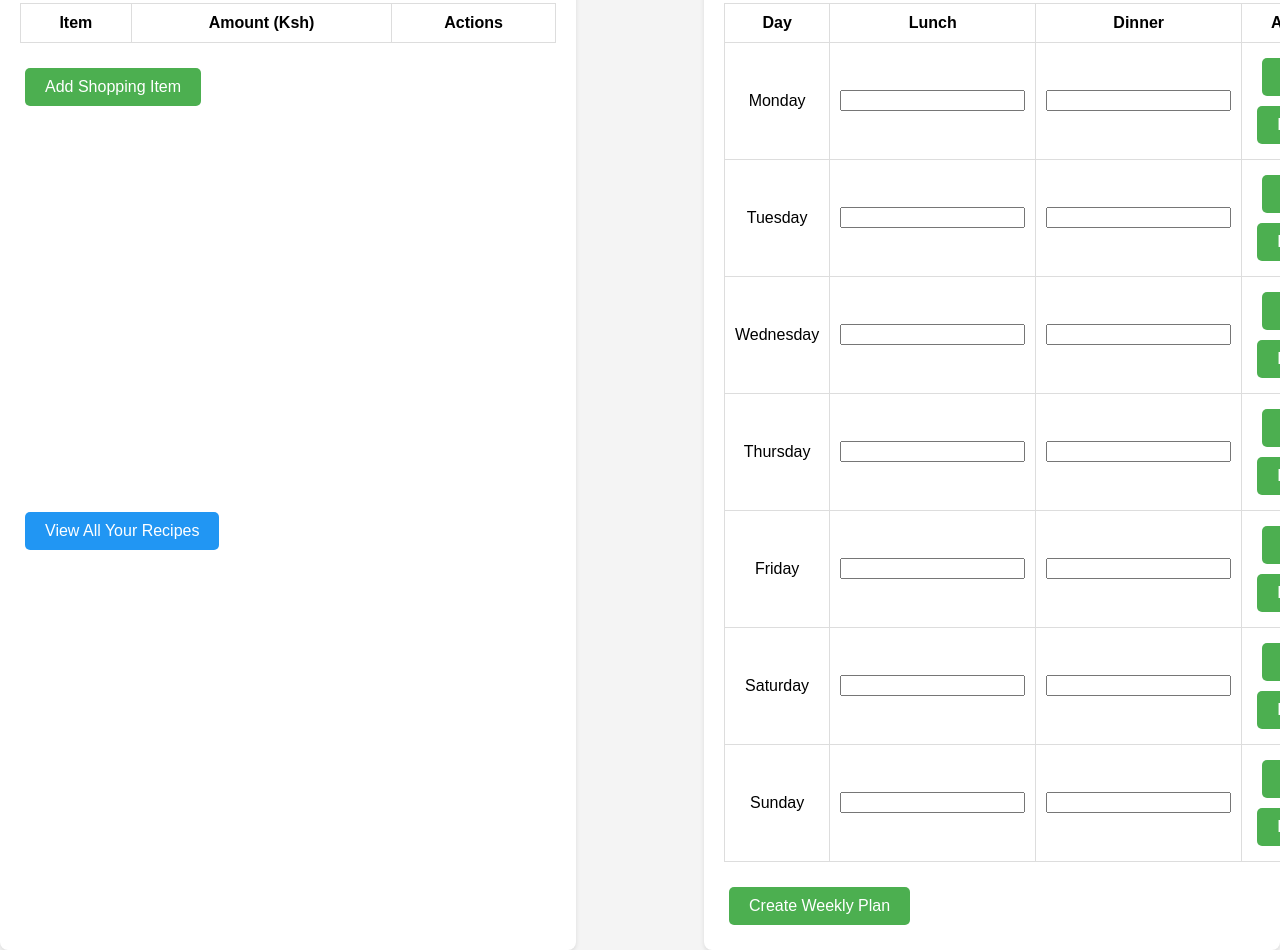
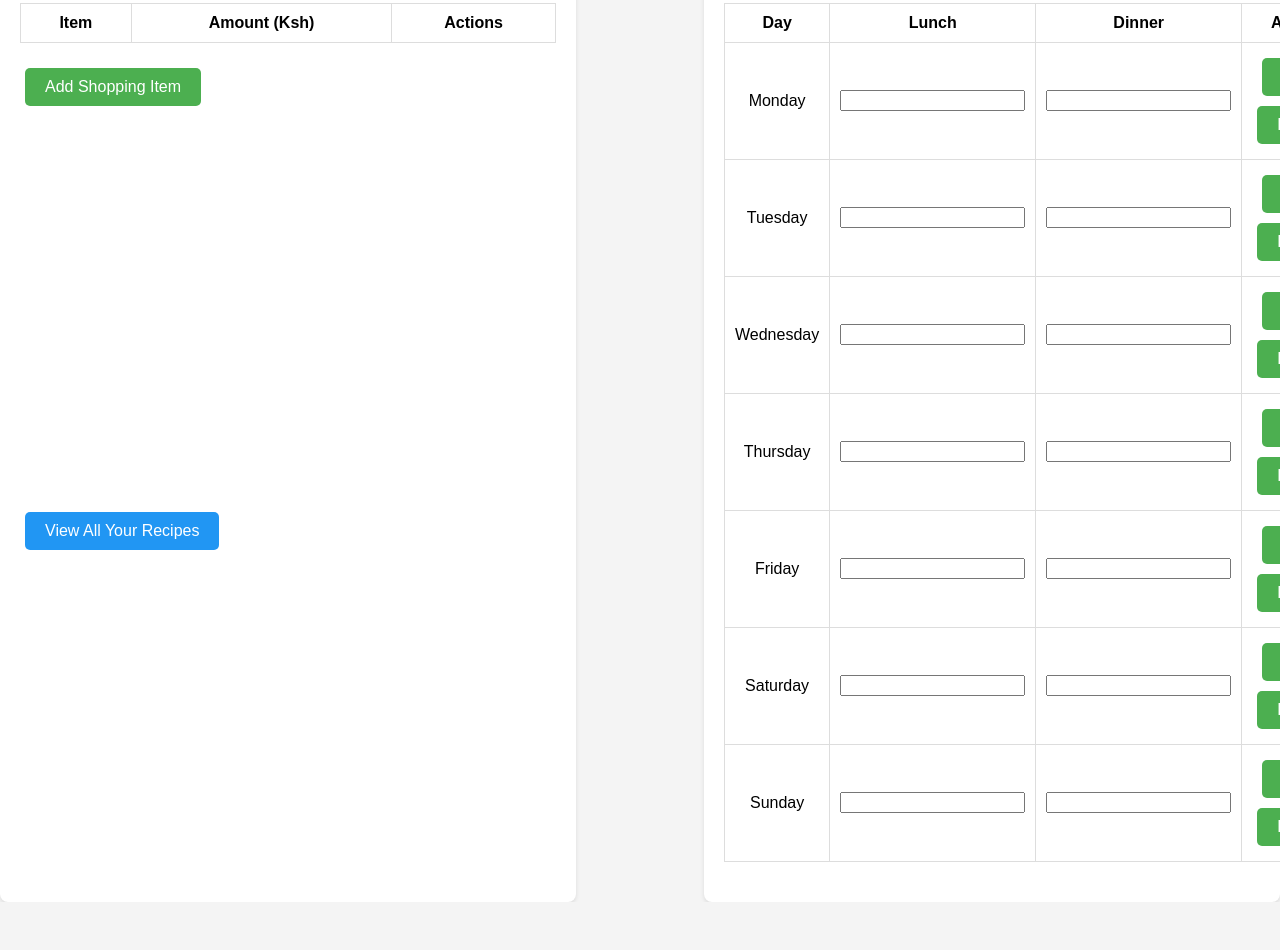
Before and after one commit to SHADRACK8018/Tast-Creations, a plain HTML site: page plan.html in a window 1280 px wide. Shown: the part 225-1175 px from the top of the page. After the commit the page ends 1127 px from the top, so only its background shows below. Drawn offline with Linux system fonts and the light colour scheme.

Commit message:
Update plan.html

```diff
--- a/plan.html
+++ b/plan.html
@@ -165,7 +165,7 @@
                     </tr>
                 </tbody>
             </table>
-            <button onclick="generateWeeklyPlan()">Create Weekly Plan</button>
+
             <button id="back-to-recipes-btn" onclick="window.location.href='index.html'">View All Your Recipes</button>
         </div>
     </div>
```
